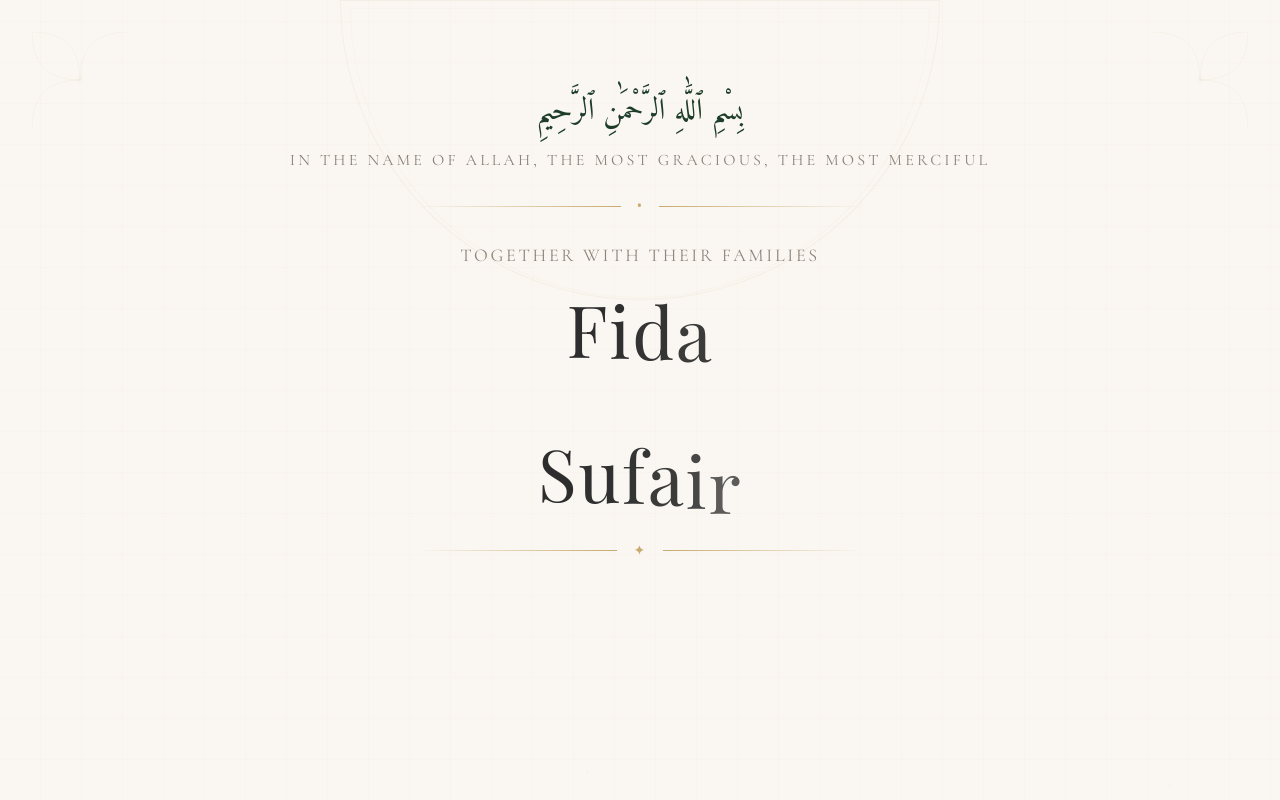
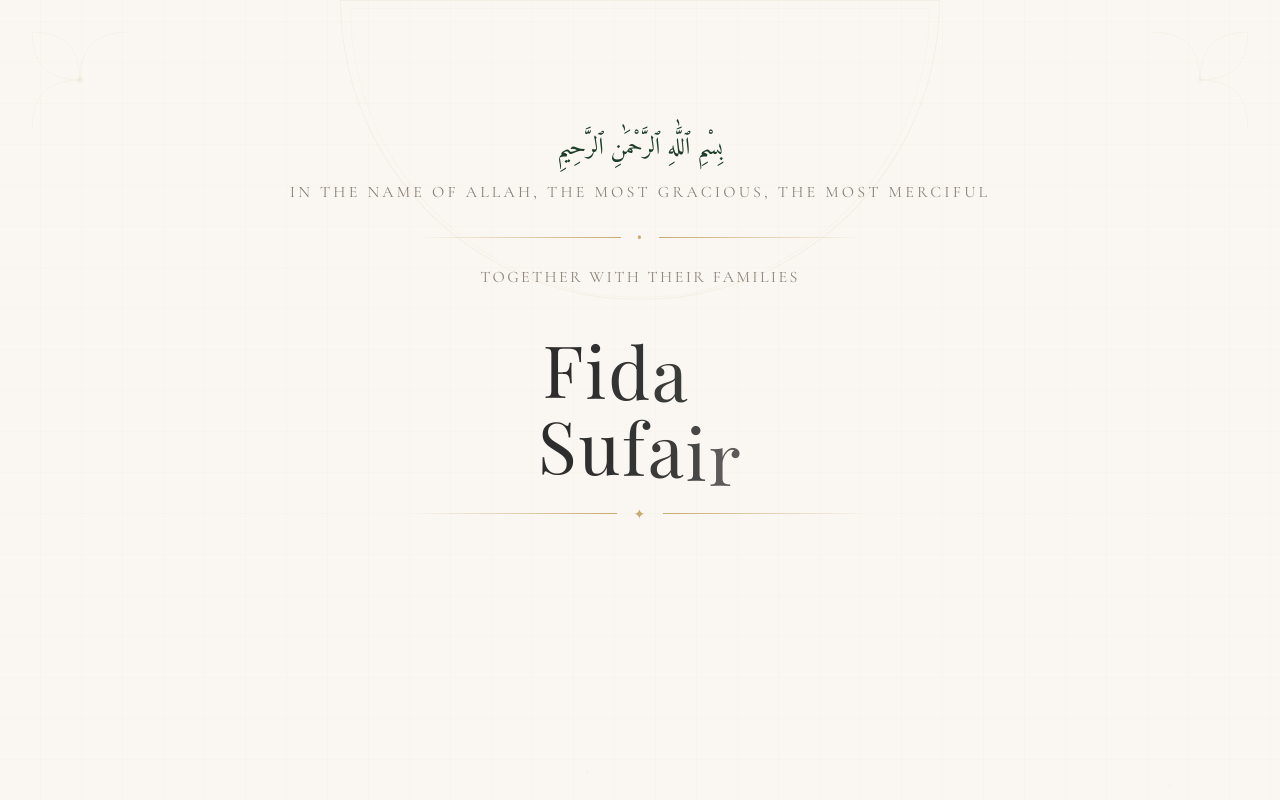
Before and after one commit to fasal416/wedding-invitation, a Next.js app: page / in a window 1280 px wide. Both pictures are taken after a click on the button "OPEN INVITATION". Shown: the top 800 px of the page. Built offline with nearby package versions, Linux system fonts and the light colour scheme.

Commit message:
favicon and og image update

```diff
--- a/src/components/EventDetails.tsx
+++ b/src/components/EventDetails.tsx
@@ -96,7 +96,7 @@ export default function EventDetails() {
 
       <div className="relative z-10 max-w-5xl mx-auto">
         {/* Section heading */}
-        <motion.div
+        {/* <motion.div
           initial={{ opacity: 0, y: 30 }}
           whileInView={{ opacity: 1, y: 0 }}
           viewport={{ once: true }}
@@ -113,7 +113,7 @@ export default function EventDetails() {
             Celebration Details
           </h2>
           <OrnamentalDivider symbol="✧" />
-        </motion.div>
+        </motion.div> */}
 
         {/* Countdown */}
         <motion.div
--- a/src/components/HeroSection.tsx
+++ b/src/components/HeroSection.tsx
@@ -84,7 +84,7 @@ export default function HeroSection() {
             stroke="currentColor"
             strokeWidth="0.5"
           />
-          <circle cx="50" cy="50" r="3" fill="currentColor" opacity="0.3" />
+          <circle cx="50" cy="50" r="3" fill="currentColor" opacity="0.6" />
         </svg>
         <svg
           className="absolute top-8 right-8 w-24 h-24 text-gold/15 scale-x-[-1]"
@@ -118,7 +118,7 @@ export default function HeroSection() {
           className="mb-6"
         >
           <p
-            className="font-[family-name:var(--font-amiri)] text-3xl text-emerald-dark leading-relaxed"
+            className="font-[family-name:var(--font-amiri)] text-2xl text-emerald-dark leading-relaxed"
             dir="rtl"
           >
             بِسْمِ ٱللَّٰهِ ٱلرَّحْمَٰنِ ٱلرَّحِيمِ
@@ -127,43 +127,42 @@ export default function HeroSection() {
             initial={{ opacity: 0 }}
             animate={{ opacity: 1 }}
             transition={{ delay: 0.8, duration: 0.8 }}
-            className="font-[family-name:var(--font-cormorant)] text-sm md:text-base text-warm-gray mt-3 tracking-[0.2em] uppercase"
+            className="font-[family-name:var(--font-cormorant)] text-xs md:text-base text-warm-gray mt-3 tracking-[0.2em] uppercase"
           >
             In the name of Allah, the Most Gracious, the Most Merciful
           </motion.p>
         </motion.div>
 
-        <OrnamentalDivider className="mb-6" symbol="•" />
+        <OrnamentalDivider className="mb-4" symbol="•" />
 
         {/* Invitation text */}
         <motion.p
           initial={{ opacity: 0, y: 20 }}
           animate={{ opacity: 1, y: 0 }}
           transition={{ delay: 0.9, duration: 0.8 }}
-          className="font-[family-name:var(--font-cormorant)] text-base md:text-lg text-warm-gray tracking-[0.15em] uppercase mb-6"
+          className="font-[family-name:var(--font-cormorant)] text-sm md:text-base text-warm-gray tracking-[0.15em] uppercase mb-6"
         >
           Together with their families
         </motion.p>
 
         {/* Couple Names */}
-        <div className="mb-2">
+        <div className="mb-1 flex gap-2 justify-center items-end">
           <h1 className="font-[family-name:var(--font-playfair)] text-5xl md:text-7xl  font-light text-charcoal tracking-wide">
             <AnimatedName name="Fida" />
-          </h1>
-        </div>
-
+          </h1>{" "}
           <motion.div
             initial={{ opacity: 0, scale: 0 }}
             animate={{ opacity: 1, scale: 1 }}
             transition={{ delay: 1.8, duration: 0.6, ease: "backOut" }}
-          className="my-2 md:my-4"
+            className="my-1 md:my-4"
           >
-          <span className="gold-shimmer font-[family-name:var(--font-amiri)] text-3xl md:text-4xl">
+            <span className="relative top-3 gold-shimmer font-[family-name:var(--font-amiri)] text-5xl md:text-6xl">
               &
             </span>
           </motion.div>
+        </div>
 
-        <div className="mb-8">
+        <div className="mb-6">
           <h1 className="font-[family-name:var(--font-playfair)] text-5xl md:text-7xl  font-light text-charcoal tracking-wide">
             <AnimatedName name="Sufair" />
           </h1>
@@ -179,7 +178,7 @@ export default function HeroSection() {
           className="max-w-xl mx-auto"
         >
           <p
-            className="font-[family-name:var(--font-amiri)] text-xl text-emerald leading-loose mb-1"
+            className="font-[family-name:var(--font-amiri)] text-lg text-emerald leading-loose mb-1"
             dir="rtl"
           >
             وَمِنْ آيَاتِهِ أَنْ خَلَقَ لَكُم مِّنْ أَنفُسِكُمْ أَزْوَاجًا
```
Lines whose indentation alone changed are shown as unchanged.
